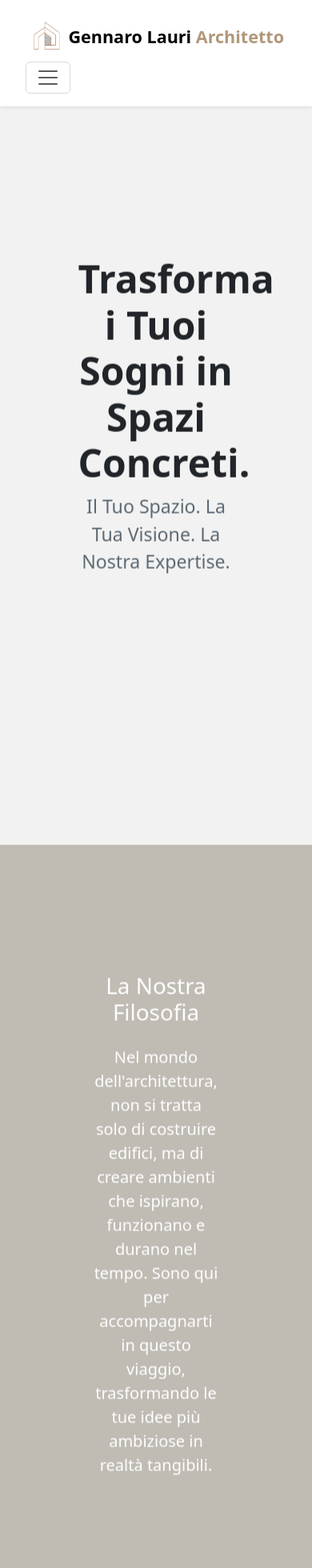
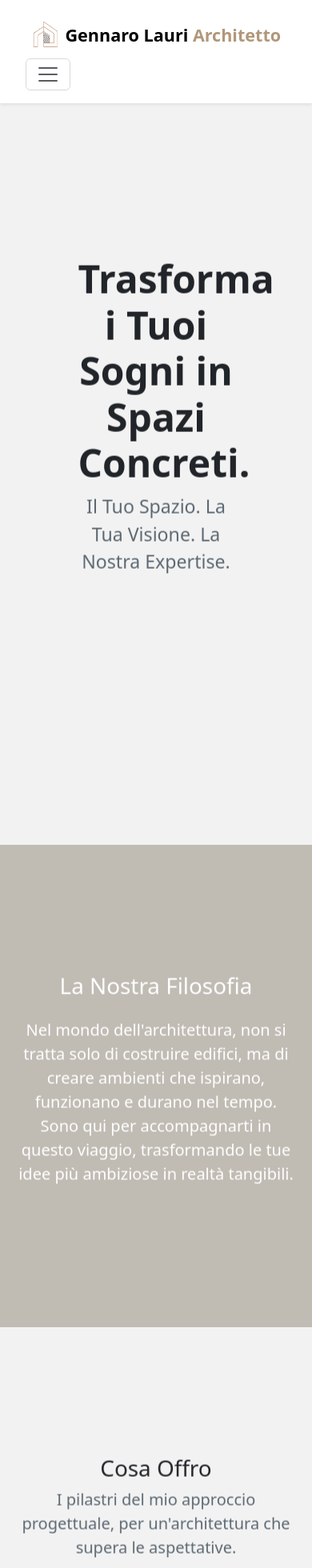
Before and after one commit to Domy15/Gennaro_Lauri, a React (Vite) app: page / in a window 390 px wide. Shown: the top 1960 px of the page at 80% size. Built offline with nearby package versions, Linux system fonts and the light colour scheme; the HTML template or start-up script is replaced by a standard one.

Commit message:
ultime sistemazioni responsive

```diff
--- a/src/App.css
+++ b/src/App.css
@@ -76,6 +76,14 @@ body {
   box-shadow: 0px 11px 11px -2px rgba(0, 0, 0, 0.4);
 }
 
+.service-container {
+  width: 50% !important;
+}
+
+.philosophy-container {
+  width: 40% !important;
+}
+
 @media (min-width: 1201px) {
   .w-xl-50 {
     width: 50% !important;
@@ -86,4 +94,15 @@ body {
   .main-title {
     font-size: 3em !important;
   }
+
+  .service-container,
+  .philosophy-container {
+    width: 90% !important;
+  }
 }
+
+@media (max-width: 1200px) and (min-width: 769px) {
+  .service-container {
+    width: 70% !important;
+  }
+}
--- a/src/components/Contacts.jsx
+++ b/src/components/Contacts.jsx
@@ -4,13 +4,13 @@ import { Instagram } from "react-bootstrap-icons";
 const Contacts = () => {
     return (
         <div className="padding-standard" id="contatti">
-            <div className="w-50 mx-auto text-center">
+            <div className="w-xl-50 mx-auto text-center">
                 <h2 className="font-libre fs-1 text-white">Realizza il Tuo Progetto con un Partner Affidabile.</h2>
                 <p className="fs-5 mt-4" style={{ color: "#ffffffff" }}>Sia che tu stia pensando di costruire la casa dei tuoi sogni, riqualificare un immobile esistente o sviluppare un nuovo spazio commerciale, sono qui per trasformare la tua visione in una solida realtà, con passione e competenza.</p>
             </div>
-            <div className="mt-5 mx-auto d-lg-flex" style={{ width: "85%" }}>
+            <div className="mt-5 mx-auto d-xl-flex" style={{ width: "85%" }}>
                 <div className="w-xl-50 align-items-center d-lg-flex">
-                    <Col xl={6}>
+                    <Col xl={6} className="text-center me-2">
                         <img src="/foto.jpg" style={{ width: "20em" }} />
                     </Col>
                     <Col xl={6}>
@@ -41,7 +41,7 @@ const Contacts = () => {
                         </p>
                     </Col>
                 </div>
-                <div className="text-center w-50 m-auto">
+                <div className="text-center w-xl-50 mx-auto">
                     <p className="mb-3 fw-semibold fs-5" style={{ color: "#9CA3AF" }}>Arch. Gennaro Lauri</p>
                     <p className="mb-2">📧 <a className="footer-link text-decoration-none" style={{ color: "#9CA3AF" }}>Email: arch.gennarolauri@gmail.com</a></p>
                     <p className="mb-2">✉️ <a className="footer-link text-decoration-none" style={{ color: "#9CA3AF" }}>Pec: gennaro.lauri@archiworldpec.it</a></p>
--- a/src/components/NavBar.jsx
+++ b/src/components/NavBar.jsx
@@ -5,14 +5,14 @@ const NavBar = () => {
         <>
             <Navbar expand="lg" className="bg-white shadow-sm py-3 fixed-top">
                 <Container className="container-custom">
-                    <Navbar.Brand href="#" className="d-flex fw-bold fs-4 m-0">
+                    <Navbar.Brand href="#" className="d-flex align-items-center gap-2">
                         <div className="d-flex align-items-center">
                             <img src="/logo.jpg" style={{ width: "2.5em" }} />
-                            <p className="m-0">Gennaro Lauri <span style={{ color: '#b1977a' }}>Architetto</span></p>
+                            <span className="fw-bold fs-4">Gennaro Lauri <span style={{ color: '#b1977a' }}>Architetto</span></span>
                         </div>
                     </Navbar.Brand>
                     <Navbar.Toggle aria-controls="basic-navbar-nav" />
-                    <Navbar.Collapse id="basic-navbar-nav" className="justify-content-end" >
+                    <Navbar.Collapse id="basic-navbar-nav" className=" justify-content-end" >
                         <Nav className="fw-medium">
                             <Nav.Link href="#filosofia" className="mx-2 text-dark">Filosofia</Nav.Link>
                             <Nav.Link href="#punti" className="mx-2 text-dark">Punti di Forza</Nav.Link>
--- a/src/components/Philosophy.jsx
+++ b/src/components/Philosophy.jsx
@@ -1,6 +1,6 @@
 const Philosophy = () => {
     return (
-        <div className="text-center mx-auto padding-standard text-white" id="filosofia" style={{ width: "40%" }}>
+        <div className="text-center mx-auto padding-standard text-white philosophy-container" id="filosofia">
             <h2 className="font-libre fs-1">La Nostra Filosofia</h2>
             <p className="fs-5 mt-4">
                 Nel mondo dell'architettura, non si tratta solo di costruire edifici, ma di creare ambienti che
--- a/src/components/Services.jsx
+++ b/src/components/Services.jsx
@@ -2,7 +2,7 @@ import { Button, Col, Row } from "react-bootstrap";
 
 const Services = () => {
     return (
-        <div className="mx-auto text-center padding-standard w-50 text-white" id="servizi">
+        <div className="mx-auto text-center padding-standard service-container text-white" id="servizi">
             <h2 className="font-libre fs-1">I Miei Servizi</h2>
             <p className="fs-5 my-0">
                 Dall'idea alla consegna, un supporto completo e professionale per ogni tua esigenza progettuale.
```
